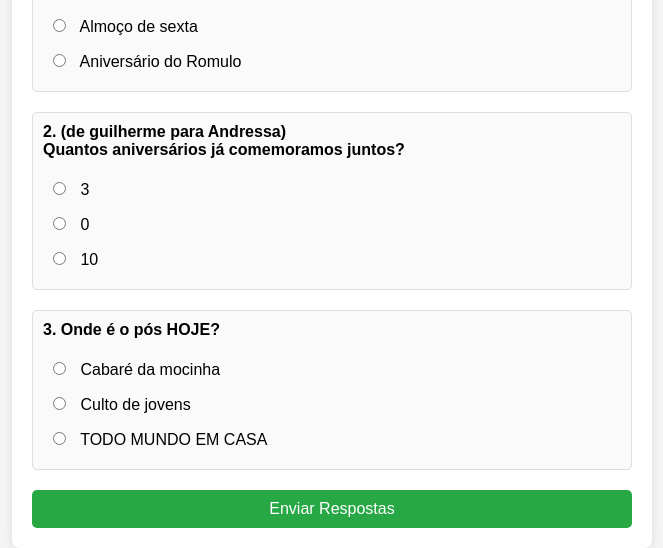
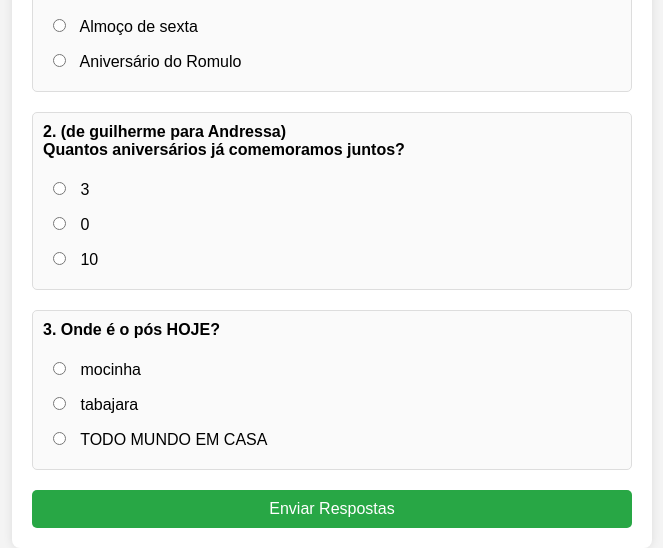
Before and after one commit to guisinesio/pix-presente, a website: page index.html in a window 1280 px wide. Shown: the part 261-809 px from the top of the page, without its empty margins (308-971 px from the left). Drawn offline with Linux system fonts and the light colour scheme.

Commit message:
alterando itens question 3

```diff
--- a/index.html
+++ b/index.html
@@ -118,8 +118,8 @@
 
         <div class="question">
             <p>3. Onde é o pós HOJE?</p>
-            <label><input type="radio" name="q3" value="A"> Cabaré da mocinha</label>
-            <label><input type="radio" name="q3" value="B"> Culto de jovens</label>
+            <label><input type="radio" name="q3" value="A"> mocinha</label>
+            <label><input type="radio" name="q3" value="B"> tabajara</label>
             <label><input type="radio" name="q3" value="C"> TODO MUNDO EM CASA</label>
         </div>
 
```
